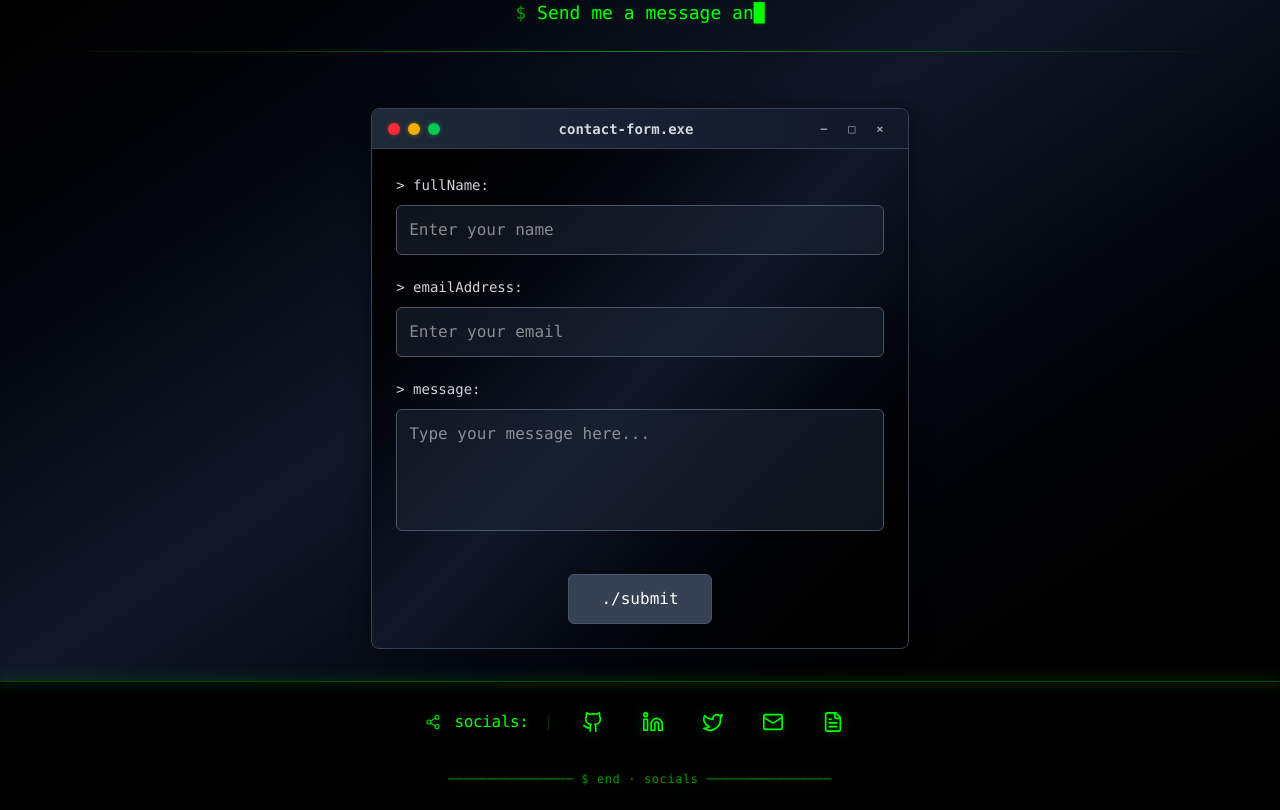
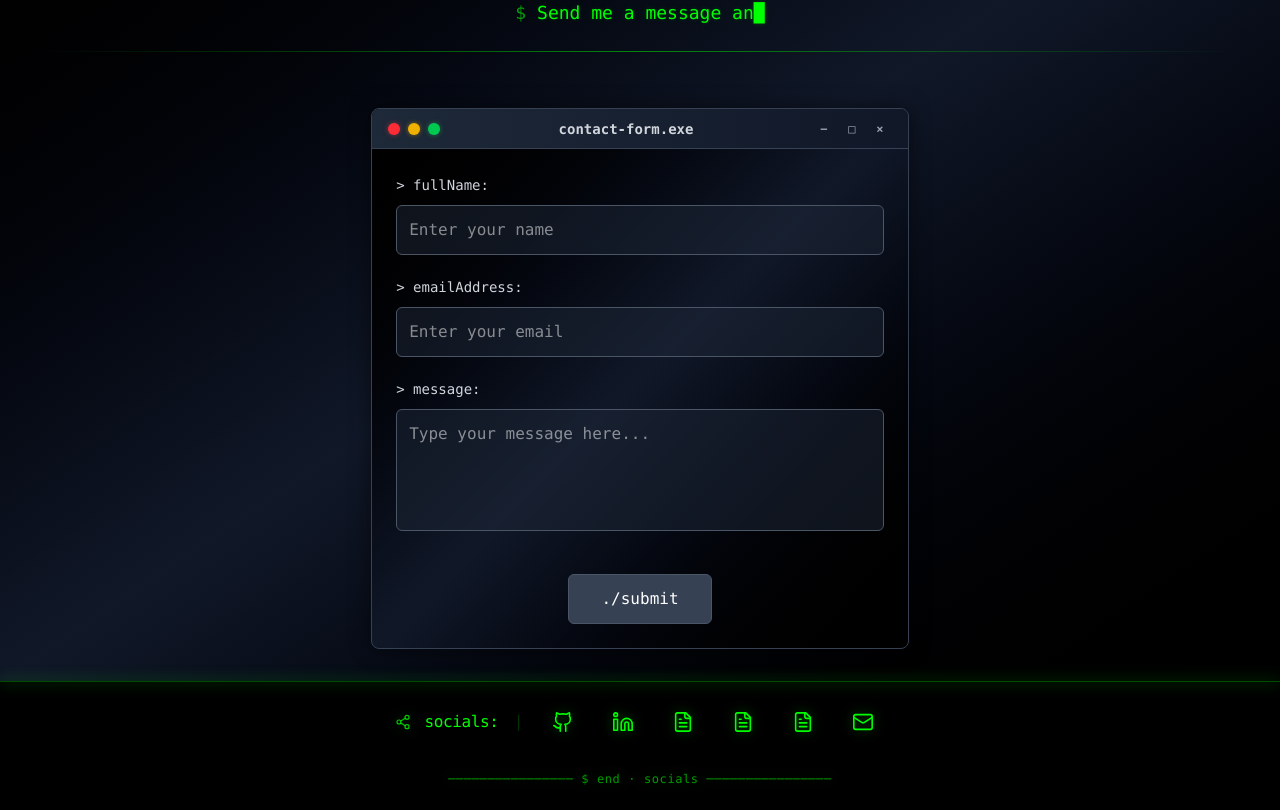
Before and after one commit to brendanddev/brendans-website, a React (Vite) app in the folder frontend/: page /contact in a window 1280 px wide. Shown: the part 246-1056 px from the top of the page. Built offline with nearby package versions, Linux system fonts and the light colour scheme.

Commit message:
Update socialLinks

```diff
--- a/frontend/src/components/Footer.jsx
+++ b/frontend/src/components/Footer.jsx
@@ -13,7 +13,6 @@ import { FileText, Share2 } from 'lucide-react';
 import { socialLinks } from '../data/socialLinks';
 import { footerIconsByName as iconByName } from '../data/footerIcons';
 import { hoverGlow, containerVariants, itemVariants } from '../animations/footerVariants';
-
 
 
 function Footer() {
--- a/frontend/src/components/Terminal.jsx
+++ b/frontend/src/components/Terminal.jsx
@@ -7,7 +7,6 @@
  */
 
 import { useState } from "react";
-import { motion } from "framer-motion";
 import TerminalFrame from "./TerminalFrame";
 
 const Terminal = () => {
--- a/frontend/src/data/socialLinks.js
+++ b/frontend/src/data/socialLinks.js
@@ -3,29 +3,32 @@
  * @file socialLinks.js
  * @author Brendan Dileo
  *
- * Defines and exports social media links for use in the sidebar component.
+ * Defines and exports social media links for use in the footer.
  */
 
-// FILLER DATA
 export const socialLinks = [
     {
         name: 'GitHub',
-        url: 'https://github.com/brendan-dileo',
+        url: 'https://github.com/brendanddev',
     },
     {
         name: 'LinkedIn',
-        url: 'https://linkedin.com/in/brendan-dileo',
+        url: 'https://www.linkedin.com/in/brendan-dileo-bb39b4328/'
     },
     {
-        name: 'Twitter',
-        url: 'https://twitter.com/brendan_dileo',
+        name: 'LeetCode',
+        url: 'https://leetcode.com/u/devbrendandileo/'
+    },
+    {
+        name: 'StackOverflow',
+        url: 'https://stackoverflow.com/users/24895390/brendan-d'
+    },
+    {
+        name: 'Discord',
+        url: 'https://discord.com/users/BrendanDileo#5764'
     },
     {
         name: 'Email',
-        url: 'mailto:brendan.dileo@mohawkcollege.ca',
-    },
-    {
-        name: 'Resume',
-        url: '/BrendanDileo_Resume.pdf',
+        url: 'mailto:brendan.dileo@mohawkcollege.ca'
     }
 ];
```
